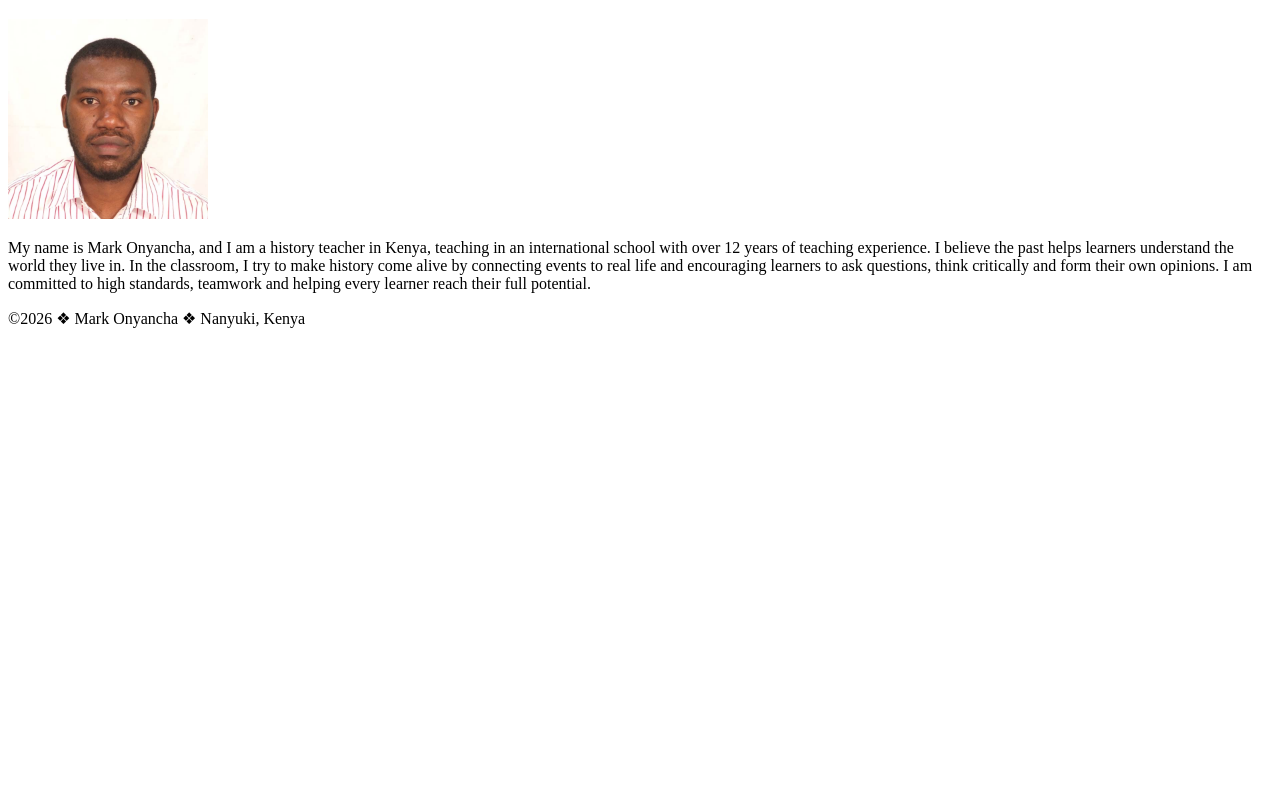
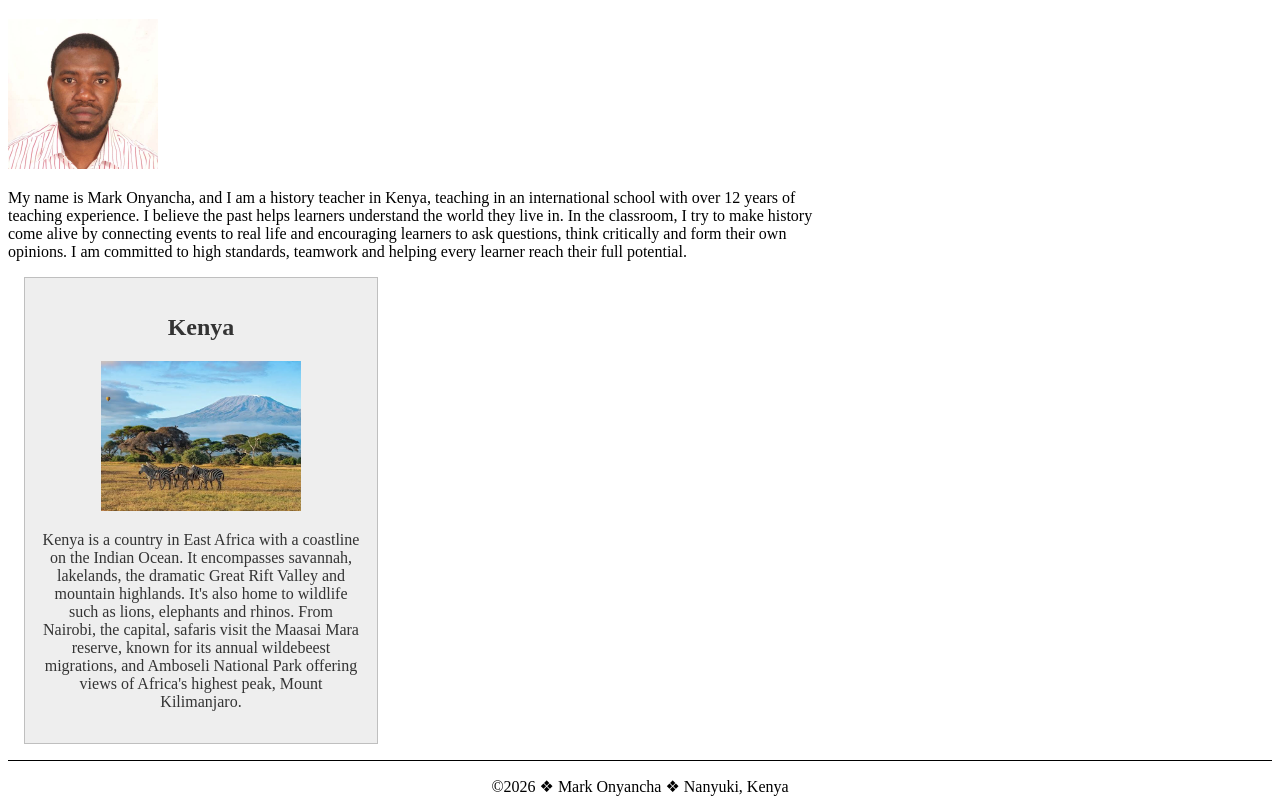
Before and after one commit to Mark-2019/wdd130, a plain HTML site: page index.html in a window 1280 px wide. Shown: the part 87-899 px from the top of the page. Before the commit the page ends 800 px from the top, so only its background shows below. Drawn offline with Linux system fonts and the light colour scheme.

Commit message:
week2 assign

```diff
--- a/index.html
+++ b/index.html
@@ -4,7 +4,10 @@
 <head>
     <meta charset="UTF-8">
     <meta name="viewport" content="width=device-width, initial-scale=1.0">
-    <title> Mark Onyancha | WDD 130</title>
+    <title>Mark Onyancha | WDD 130</title>
+    <meta name="description" content="Mark Onyancha's personal home page for WDD 130, featuring background as a history teacher in Kenya, purpose of the page, and professional portfolio links.">
+    <meta name="author" content="Mark Onyancha">
+    <link rel="stylesheet" href="styles.css">
 </head>
 
 <body>
@@ -20,6 +23,12 @@
         <p>My name is Mark Onyancha, and I am a history teacher in Kenya, teaching in an international school with over 12 years of teaching experience. I believe the past helps learners understand the world they live in. In the classroom, I try to make history come alive by connecting events to real life and encouraging learners to ask questions, think critically and form their own opinions. I am committed to high standards, teamwork and helping every learner reach their full potential.</p>
     </main>
 
+    <aside>
+        <h2>Kenya</h2>
+        <img src="images/kenya.jpeg" alt="Kenyan landscape with wildlife">
+        <p>Kenya is a country in East Africa with a coastline on the Indian Ocean. It encompasses savannah, lakelands, the dramatic Great Rift Valley and mountain highlands. It's also home to wildlife such as lions, elephants and rhinos. From Nairobi, the capital, safaris visit the Maasai Mara reserve, known for its annual wildebeest migrations, and Amboseli National Park offering views of Africa's highest peak, Mount Kilimanjaro.</p>
+    </aside>
+
     <footer>
         <p>©2026 ❖ Mark Onyancha ❖ Nanyuki, Kenya</p>
     </footer>
--- /dev/null
+++ b/styles.css
@@ -0,0 +1,37 @@
+/* General Paragraph Styling */
+p {
+  padding: 0;
+}
+
+/* Main Content Styling */
+main {
+  max-width: 840px;
+}
+
+main img {
+  width: 150px;
+  height: auto;
+}
+
+/* Aside Section Styling */
+aside {
+  width: 20rem;
+  margin: 1rem;
+  border: 1px solid rgb(0 0 0 / 0.2);
+  padding: 1rem;
+  background-color: #eee;
+  color: #333;
+  text-align: center;
+}
+
+aside img {
+  width: 200px;
+  height: auto;
+}
+
+/* Footer Styling */
+footer {
+  margin-top: 15px;
+  border-top: 1px solid #000;
+  text-align: center;
+}
--- /dev/null
+++ b/week02/styles.css/styles.css
@@ -0,0 +1,37 @@
+/* General Paragraph Styling */
+p {
+  padding: 0;
+}
+
+/* Main Content Styling */
+main {
+  max-width: 840px;
+}
+
+main img {
+  width: 150px;
+  height: auto;
+}
+
+/* Aside Section Styling */
+aside {
+  width: 20rem;
+  margin: 1rem;
+  border: 1px solid rgb(0 0 0 / 0.2);
+  padding: 1rem;
+  background-color: #eee;
+  color: #333;
+  text-align: center;
+}
+
+aside img {
+  width: 200px;
+  height: auto;
+}
+
+/* Footer Styling */
+footer {
+  margin-top: 15px;
+  border-top: 1px solid #000;
+  text-align: center;
+}
```
Also changed, not shown: images/kenya.jpeg (added), styles/styles.css (deleted), week02/basic-layout.html (line endings or trailing spaces).
